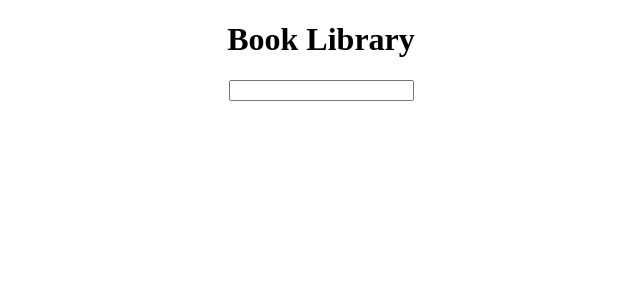
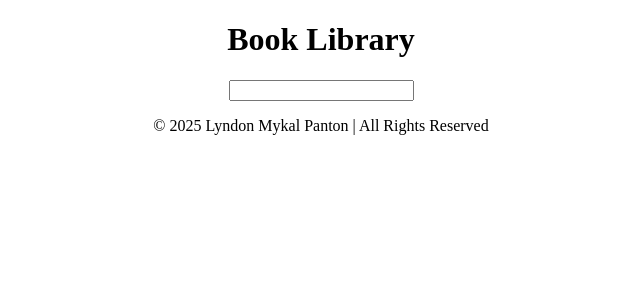
Before and after one commit to lyndonpanton/book-library, a React (Create React App) app in the folder client/: page / in a window 1280 px wide. Shown: the top 300 px of the page, without its empty margins (319-959 px from the left). Built offline with nearby package versions, Linux system fonts and the light colour scheme.

Commit message:
Created the Footer component

```diff
--- a/client/src/App.js
+++ b/client/src/App.js
@@ -1,5 +1,6 @@
 import './App.css';
 import Header from './Header';
+import Footer from './Footer';
 import { useState, useEffect } from 'react'
 
 function App() {
@@ -34,9 +35,7 @@ function App() {
                 }
                 </section>
             </main>
-            <footer>
-
-            </footer>
+            <Footer />
         </div>
   );
 }
--- /dev/null
+++ b/client/src/Footer.js
@@ -0,0 +1,13 @@
+function Footer() {
+    const currentYear = new Date().getFullYear();
+    return (
+        <footer>
+            <p id="copyright">
+                &copy; { currentYear } Lyndon Mykal Panton |
+                All Rights Reserved
+            </p>
+        </footer>
+    );
+}
+
+export default Footer;
```
